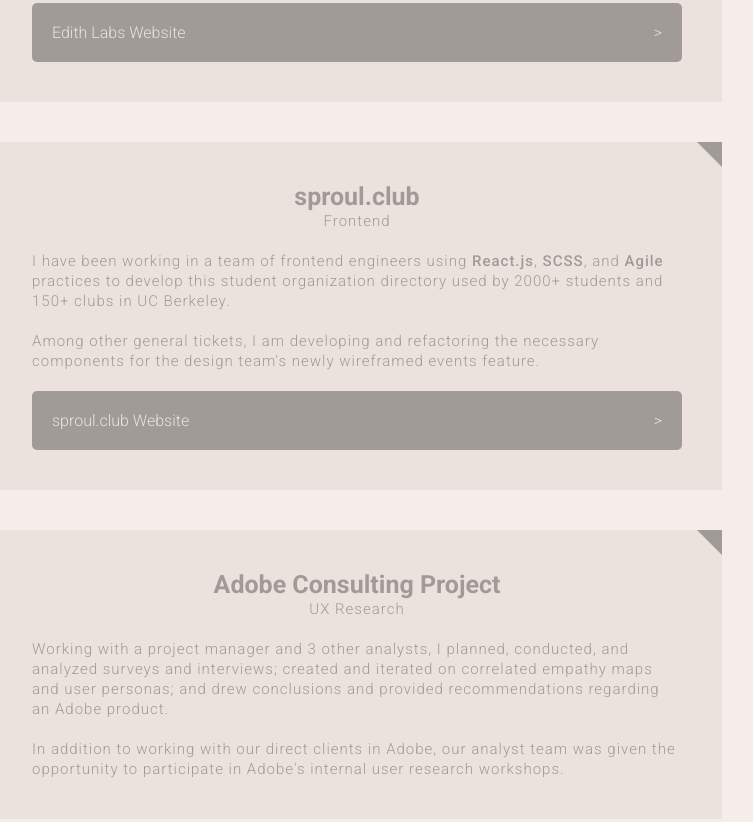
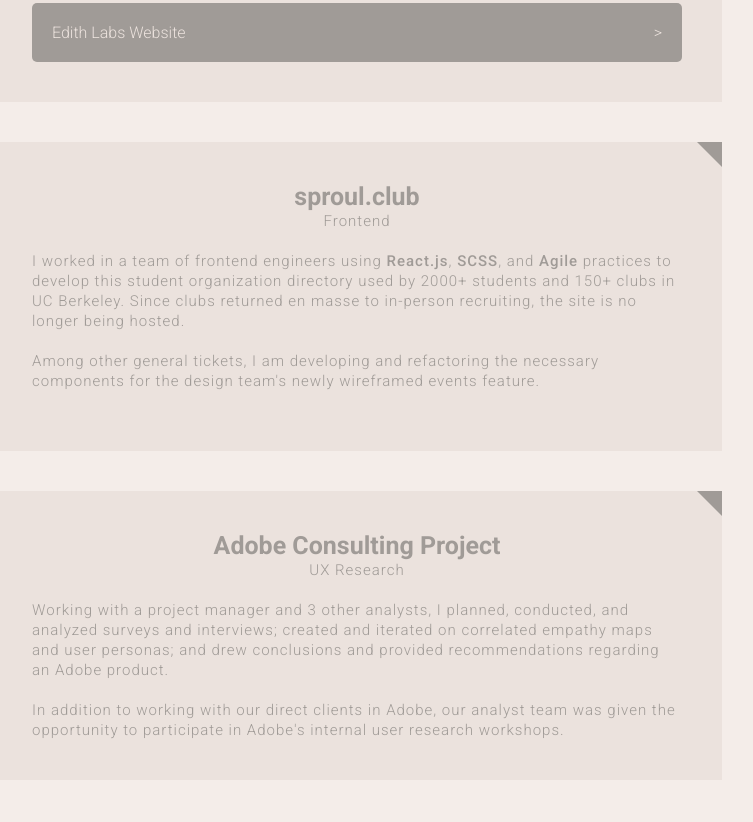
Before and after one commit to timoteayang/timoteayang.github.io, a plain HTML site: page index.html in a window 1280 px wide. Shown: the part 1738-2560 px from the top of the page, without its empty margins (291-1044 px from the left). Drawn offline with Linux system fonts and the light colour scheme.

Commit message:
fix sproul

```diff
--- a/index.html
+++ b/index.html
@@ -154,9 +154,8 @@
             <div class="corner"></div>
             <h3>sproul.club</h3>
             <p style="margin-bottom: 20px;">Frontend</p>
-            <p class="projpara">I have been working in a team of frontend engineers using <strong>React.js</strong>, <strong>SCSS</strong>, and <strong>Agile</strong> practices to develop this student organization directory used by 2000+ students and 150+ clubs in UC Berkeley.</p>
+            <p class="projpara">I worked in a team of frontend engineers using <strong>React.js</strong>, <strong>SCSS</strong>, and <strong>Agile</strong> practices to develop this student organization directory used by 2000+ students and 150+ clubs in UC Berkeley. Since clubs returned en masse to in-person recruiting, the site is no longer being hosted.</p>
             <p class="projpara">Among other general tickets, I am developing and refactoring the necessary components for the design team's newly wireframed events feature.</p>
-            <a class="projlink" href="https://www.sproul.club/" target="_blank" rel="noopener noreferrer">sproul.club Website<span>></span></a>
         </div>
         <div class="project">
             <div class="corner"></div>
```
